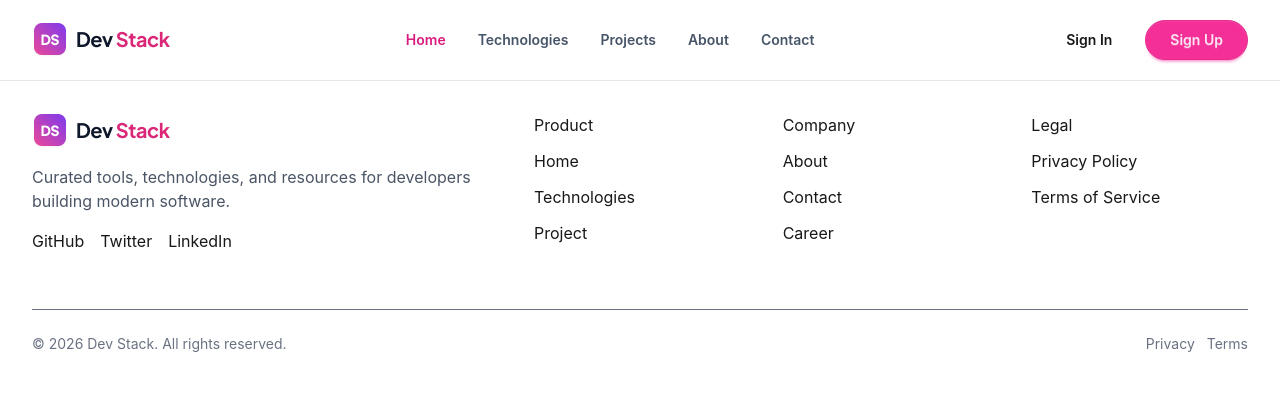
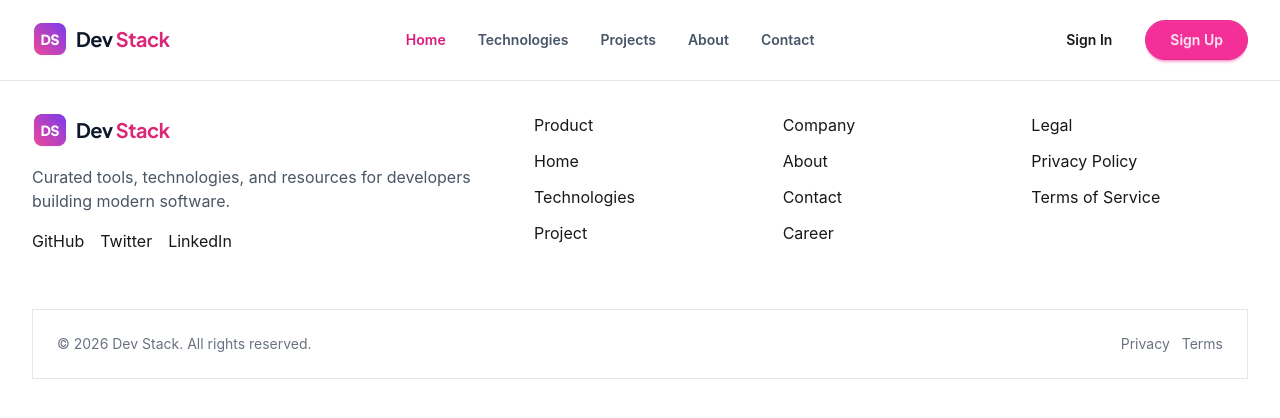
Before and after one commit to Sagorhowlader/b14-a05-devstack, a React (Vite) app: page / in a window 1280 px wide. Shown: the top 418 px of the page. Built offline with nearby package versions, Linux system fonts and the light colour scheme.

Commit message:
footer design fix

```diff
--- a/src/components/Footer/Footer.tsx
+++ b/src/components/Footer/Footer.tsx
@@ -46,7 +46,7 @@ const Footer = () => {
         </div>
       </div>
 
-      <div className="flex flex-col justify-between gap-3 border-t pt-6 text-sm text-gray-500 md:flex-row">
+      <div className="flex flex-col justify-between gap-3 border border-gray-200 p-6 text-sm text-gray-500 md:flex-row">
         <p>© 2026 Dev Stack. All rights reserved.</p>
 
         <div className="flex gap-3">
```
